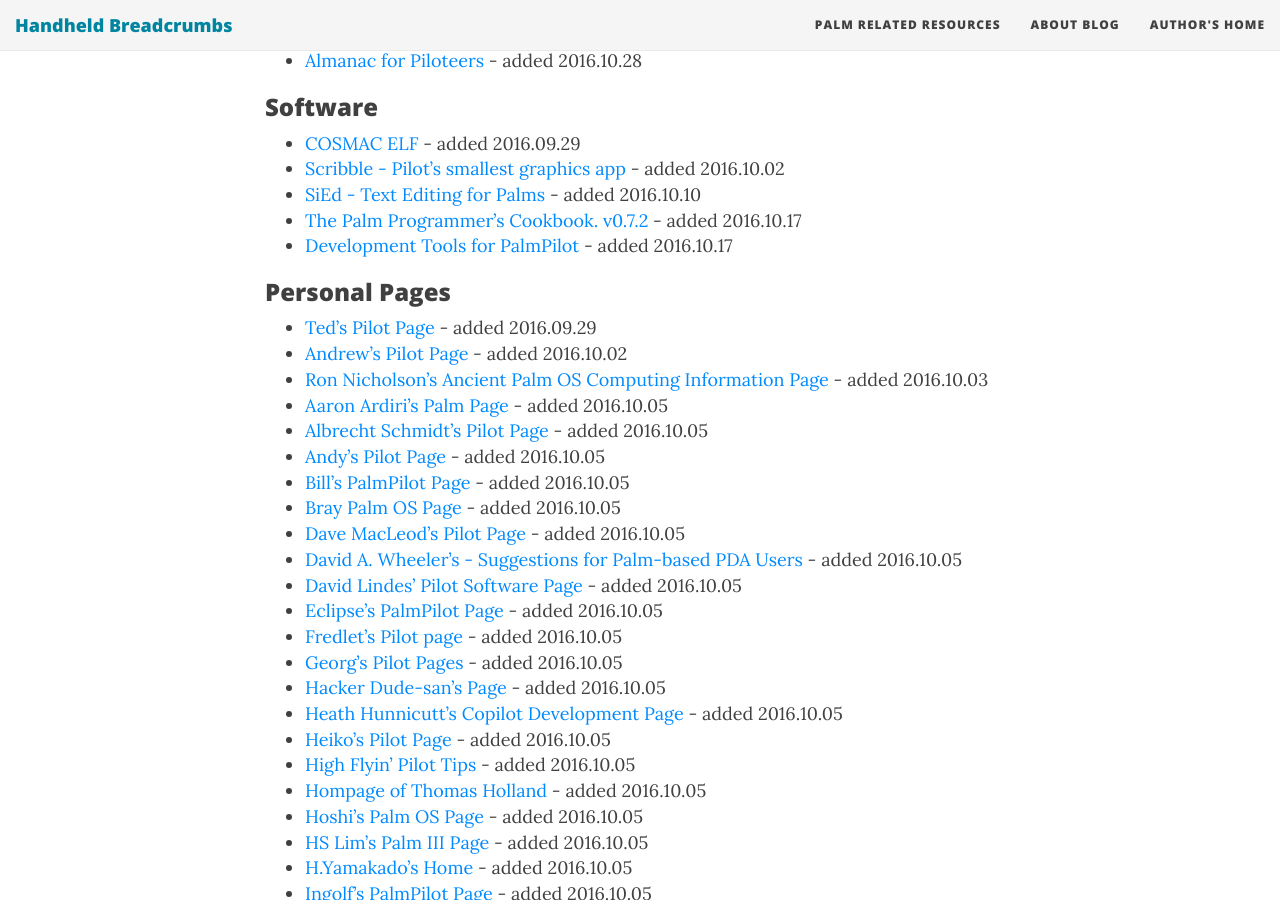
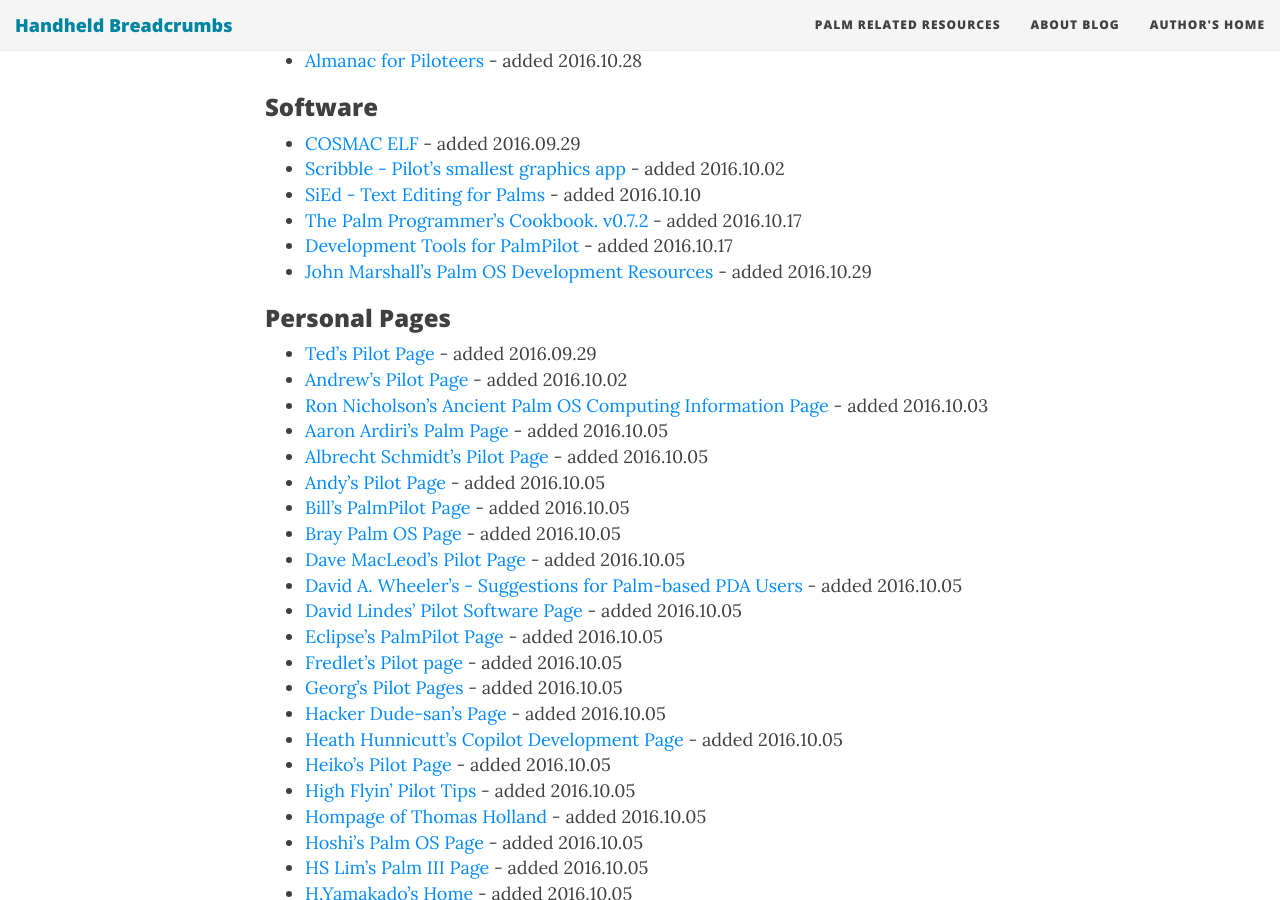
Before and after one commit to handheldbreadcrumbs/handheldbreadcrumbs.github.io, a Jekyll site: the page built from palmresources.md, in a window 1280 px wide and 900 px high, scrolled down 332 px. Built offline with Jekyll 4.4.1, drawn with Linux system fonts in a browser that asks for light colours; nearby versions of some CDN libraries.

Commit message:
added new link to programming resource

```diff
--- a/palmresources.md
+++ b/palmresources.md
@@ -15,6 +15,7 @@
 * [SiEd - Text Editing for Palms](https://web.archive.org/web/20070323092635/http://benroe.com/sied/index.php){:target="_blank"} - added 2016.10.10
 * [The Palm Programmer's Cookbook. v0.7.2](http://web.archive.org/web/20161010205110/http://onboardc.sourceforge.net/cookbook.html){:target="_blank"} - added 2016.10.17
 * [Development Tools for PalmPilot](http://web.archive.org/web/20160125232736/http://hewgill.com/pilot/){:target="_blank"} - added 2016.10.17
+* [John Marshall's Palm OS Development Resources](http://web.archive.org/web/20060615021346/http://homepages.enterprise.net/jmarshall/palmos/){:target="_blank"} - added 2016.10.29
 
 ### Personal Pages
 * [Ted's Pilot Page](http://web.archive.org/web/19981203160903/http://web.mit.edu/tytso/www/pilot/index.html){:target="_blank"} - added 2016.09.29
```
